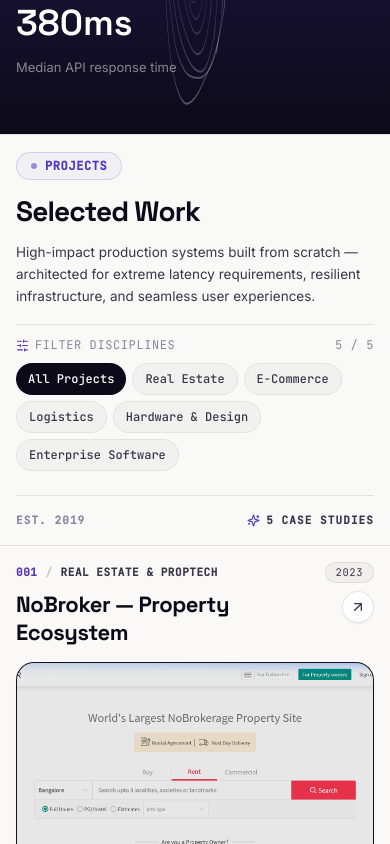
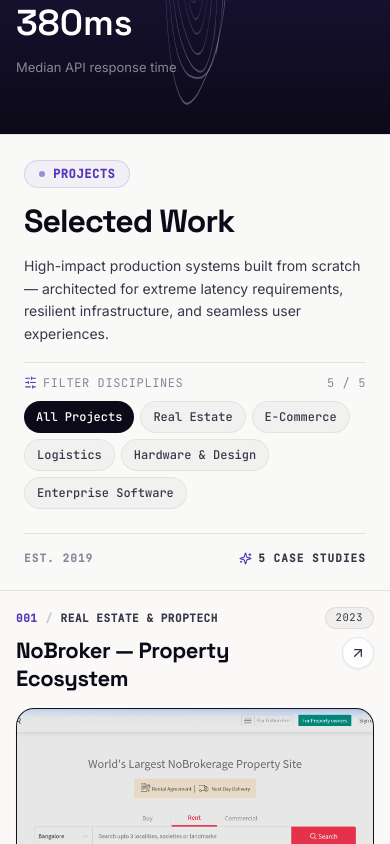
Before and after one commit to i-am-faizan/Portfolio, a Next.js app: page / in a window 390 px wide. Shown: the part 3140-3984 px from the top of the page. Built offline with nearby package versions, Linux system fonts and the light colour scheme.

Commit message:
update project section

```diff
--- a/app/globals.css
+++ b/app/globals.css
@@ -29,7 +29,7 @@
   background: #faf9f7;
   -ms-overflow-style: none;
   scrollbar-width: none;
-  overflow-x: hidden;
+  overflow-x: clip;
   width: 100%;
   max-width: 100%;
 }
@@ -42,7 +42,7 @@
   text-rendering: optimizeLegibility;
   -ms-overflow-style: none;
   scrollbar-width: none;
-  overflow-x: hidden;
+  overflow-x: clip;
   width: 100%;
   max-width: 100%;
 }
--- a/app/page.tsx
+++ b/app/page.tsx
@@ -14,8 +14,8 @@
 
 export default function Home() {
   return (
-    <main className="min-h-screen w-full max-w-full overflow-x-hidden bg-surface">
-      <div className="relative w-full max-w-full overflow-x-hidden">
+    <main className="min-h-screen w-full max-w-full overflow-x-clip bg-surface">
+      <div className="relative w-full max-w-full overflow-x-clip">
         <Navbar />
         <Hero />
         <TechMarquee />
--- a/components/sections/Projects.tsx
+++ b/components/sections/Projects.tsx
@@ -33,16 +33,16 @@
   return (
     <section
       id="projects"
-      className="relative w-full max-w-full overflow-hidden border-t border-b border-ink/10 bg-surface"
+      className="relative w-full border-t border-b border-ink/10 bg-surface"
     >
       {/* Ambient background aura */}
-      <div className="pointer-events-none absolute left-1/4 top-1/3 -z-10 h-[400px] w-[400px] sm:h-[600px] sm:w-[600px] -translate-y-1/2 rounded-full bg-violet-400/10 blur-[120px] sm:blur-[140px]" />
+      <div className="pointer-events-none absolute left-1/4 top-1/3 -z-10 h-[600px] w-[600px] -translate-y-1/2 rounded-full bg-violet-400/10 blur-[140px]" />
 
       {/* Blueprint Grid Layout: Full width split container */}
-      <div className="mx-auto max-w-[1500px] grid grid-cols-1 lg:grid-cols-12 min-h-screen w-full max-w-full">
+      <div className="mx-auto max-w-[1500px] grid grid-cols-1 lg:grid-cols-12 min-h-screen">
 
         {/* Left Sticky Sidebar Column */}
-        <div className="lg:col-span-4 xl:col-span-4 border-b lg:border-b-0 lg:border-r border-ink/10 p-4 sm:p-8 lg:p-10 flex flex-col gap-6 bg-surface/50 backdrop-blur-xs lg:sticky lg:top-24 lg:self-start">
+        <div className="lg:col-span-4 xl:col-span-4 border-b lg:border-b-0 lg:border-r border-ink/10 p-6 sm:p-8 lg:p-10 flex flex-col gap-6 bg-surface/50 backdrop-blur-xs lg:sticky lg:top-24 lg:self-start lg:h-fit lg:max-h-[calc(100vh-6rem)] lg:overflow-y-auto">
           <div className="space-y-4">
             {/* Blueprint Eyebrow Badge */}
             <div className="inline-flex items-center gap-2 rounded-full border border-violet-500/20 bg-violet-500/5 px-3.5 py-1 font-mono text-[12px] font-semibold text-violet-600 uppercase tracking-wider">
@@ -51,12 +51,12 @@
             </div>
 
             {/* Large Bold Heading */}
-            <h2 className="font-display text-[28px] sm:text-[38px] lg:text-[44px] font-bold leading-[1.1] tracking-[-0.03em] text-ink">
+            <h2 className="font-display text-[32px] sm:text-[38px] lg:text-[44px] font-bold leading-[1.1] tracking-[-0.03em] text-ink">
               Selected <br className="hidden sm:inline" /> Work
             </h2>
 
             {/* Supporting Subtext */}
-            <p className="text-[13.5px] sm:text-[14px] leading-relaxed text-ink-soft max-w-md">
+            <p className="text-[14px] leading-relaxed text-ink-soft max-w-md">
               High-impact production systems built from scratch — architected for extreme latency requirements, resilient infrastructure, and seamless user experiences.
             </p>
 
```
